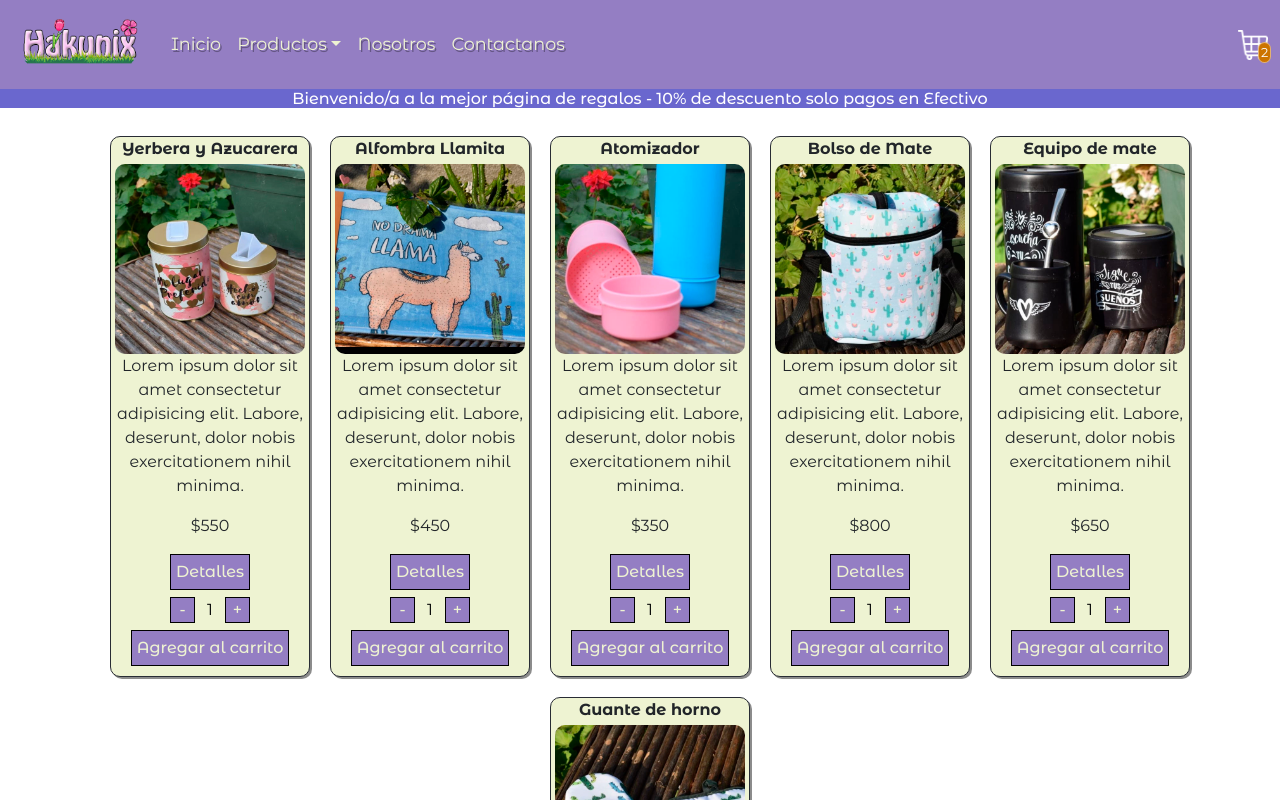
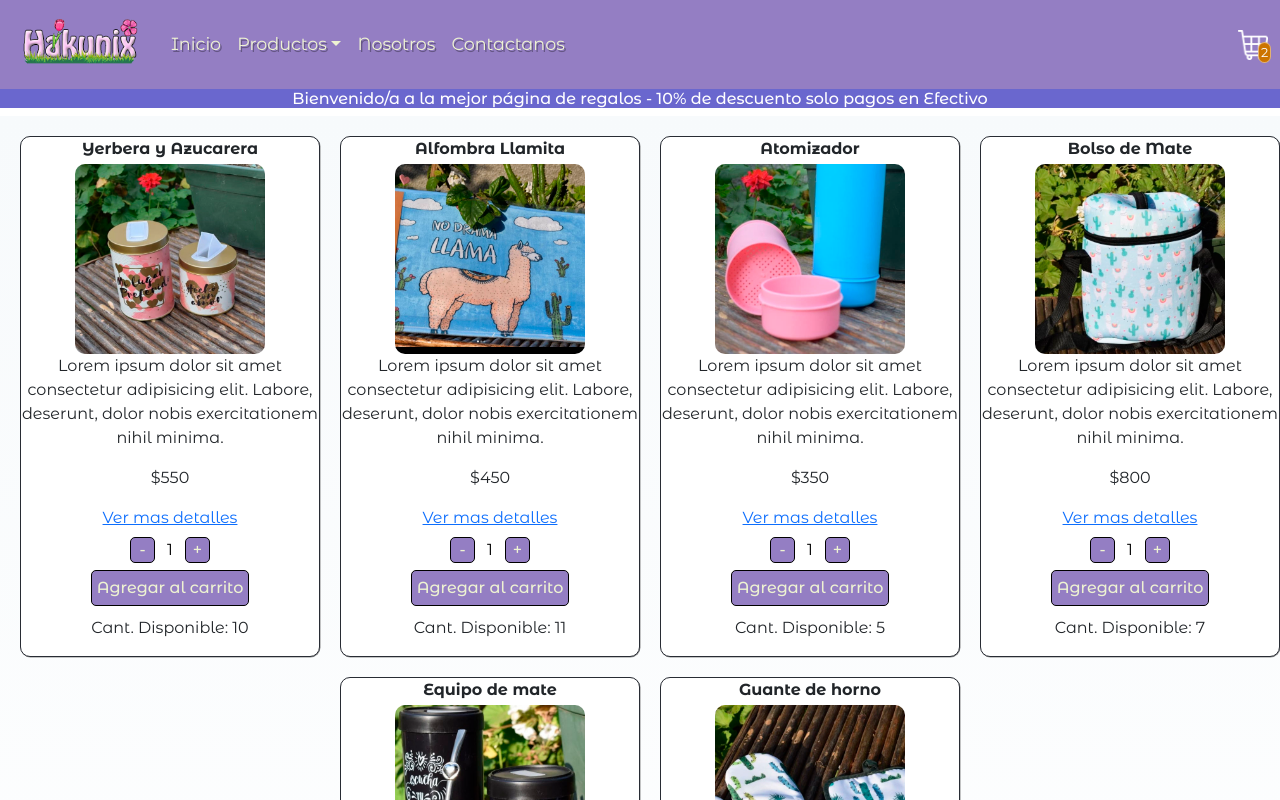
Before and after one commit to EzequielSaraniti/E-Commerce-React, a React (Create React App) app: page / in a window 1280 px wide. Shown: the top 800 px of the page. Built offline with nearby package versions, Linux system fonts and the light colour scheme.

Commit message:
Primera entrega del proyecto final

```diff
--- a/package.json
+++ b/package.json
@@ -12,7 +12,8 @@
     "react": "^18.1.0",
     "react-bootstrap": "^2.4.0",
     "react-dom": "^18.1.0",
-    "react-scripts": "^2.1.3",
+    "react-router-dom": "^6.3.0",
+    "react-scripts": "^5.0.1",
     "web-vitals": "^2.1.4"
   },
   "scripts": {
--- /dev/null
+++ b/public/productos.json
@@ -0,0 +1,56 @@
+[
+    {
+        "id": 1,
+        "title": "Yerbera y Azucarera",
+        "description": "Lorem ipsum dolor sit amet consectetur adipisicing elit. Labore, deserunt, dolor nobis exercitationem nihil minima. ",
+        "price": 550,
+        "pictureUrl": "yerbera.jpg",
+        "category": "accesorios",
+        "stock": 10
+    },
+    {
+        "id": 2,
+        "title": "Alfombra Llamita",
+        "description": "Lorem ipsum dolor sit amet consectetur adipisicing elit. Labore, deserunt, dolor nobis exercitationem nihil minima. ",
+        "price": 450,
+        "pictureUrl": "alfombra.jpg",
+        "category": "pijamas",
+        "stock": 11
+    },
+    {
+        "id": 3,
+        "title": "Atomizador",
+        "description": "Lorem ipsum dolor sit amet consectetur adipisicing elit. Labore, deserunt, dolor nobis exercitationem nihil minima. ",
+        "price": 350,
+        "pictureUrl": "atomizador.jpg",
+        "category": "papeleria",
+        "stock": 5
+    },
+    {
+        "id": 4,
+        "title": "Bolso de Mate",
+        "description": "Lorem ipsum dolor sit amet consectetur adipisicing elit. Labore, deserunt, dolor nobis exercitationem nihil minima. ",
+        "price": 800,
+        "pictureUrl": "bolsodemate.jpg",
+        "category": "regalos",
+        "stock": 7
+    },
+    {
+        "id": 5,
+        "title": "Equipo de mate",
+        "description": "Lorem ipsum dolor sit amet consectetur adipisicing elit. Labore, deserunt, dolor nobis exercitationem nihil minima. ",
+        "price": 650,
+        "pictureUrl": "equipodemate.jpg",
+        "category": "accesorios",
+        "stock": 55
+    },
+    {
+        "id": 6,
+        "title": "Guante de horno",
+        "description": "Lorem ipsum dolor sit amet consectetur adipisicing elit. Labore, deserunt, dolor nobis exercitationem nihil minima. ",
+        "price": 275,
+        "pictureUrl": "guantehorno.jpg",
+        "category": "accesorios",
+        "stock": 66
+    }
+]
--- a/src/App.css
+++ b/src/App.css
@@ -49,12 +49,12 @@
   flex-direction: column;
   align-items: center;
   justify-items: center;
-  max-width: 200px;
+  max-width: 300px;
   max-height: 700px;
-  background-color: #EEF3D2;
+  background-color: white;
   border: #282c34 1px solid;
   border-radius: 10px;
-  box-shadow: 2px 2px rgba(0, 0, 0, 0.452);
+  box-shadow: 0.5px 0.5px rgba(0, 0, 0, 0.452);
   margin-left: 20px;
   margin-top: 20px;
 }
@@ -72,7 +72,7 @@
   width: 30px;
   text-align: center;
   border: none;
-  background-color: #EEF3D2;
+  background-color: white;
 }
 
 .btnCard{
@@ -81,6 +81,7 @@
   border: black 0.1px solid;
   color: #EEF3D2;
   font-weight: 500;
+  border-radius: 5px;
 }
 
 .styleNav{
@@ -110,6 +111,7 @@
   padding: 5px;
   color: #EEF3D2;
   font-weight: 500;
+  border-radius: 5px;
 }
 
 .imgProducto{
@@ -136,3 +138,119 @@
 .styleTitle{
   text-align: center;
 }
+
+.from-gray-100 {
+  --gradient-from-color: #f7fafc;
+  --gradient-color-stops: var(--gradient-from-color),var(--gradient-to-color,rgba(247,250,252,0));
+}
+.bg-gradient-to-b {
+  background-image: linear-gradient(to bottom,var(--gradient-color-stops));
+}
+
+.cardDetalles{
+  width: 95%;
+  height: 90vh;
+  border: 0.2px rgba(0, 0, 0, 0.171) solid;
+  border-radius: 50px;
+  margin: 2.5%;
+  display: grid;
+  align-items: center;
+  grid-template-columns: 1fr 1fr 1fr 1fr;
+  grid-template-rows: 1fr 1fr 1fr 1fr;
+  grid-template-areas:
+                      "titleDetails titleDetails titleDetails titleDetails"
+                      "imgProductoDetail imgProductoDetail imgProductoDetail imgProductoDetail"
+                      "textDetails textDetails textDetails textDetails"
+                      "precioDetails precioDetails precioDetails precioDetails"
+}
+
+.imgProductoDetail{
+  grid-area: imgProductoDetail;
+  display: flex;
+  align-items: center;
+  justify-content: center;
+}
+
+.titleDetails{
+  grid-area: titleDetails;
+  text-align: center;
+}
+
+.textDetails{
+  grid-area: textDetails;
+  text-align: center;
+}
+
+.precioDetails{
+  grid-area: precioDetails;
+  display: flex;
+  align-items: center;
+  justify-content: center;
+  flex-direction: column;
+}
+
+
+@media (min-width: 576px) {
+
+  .cardDetalles{
+    width: 95%;
+    height: 90vh;
+    border: 0.2px rgba(0, 0, 0, 0.171) solid;
+    border-radius: 50px;
+    margin: 2.5%;
+    display: grid;
+    align-items: center;
+    grid-template-columns: 1fr 1fr 1fr 1fr;
+    grid-template-rows: 1fr 1fr 1fr 1fr;
+    grid-template-areas:
+                        "titleDetails titleDetails titleDetails titleDetails"
+                        "imgProductoDetail imgProductoDetail imgProductoDetail imgProductoDetail"
+                        "textDetails textDetails textDetails textDetails"
+                        "precioDetails precioDetails precioDetails precioDetails"
+  }
+
+ }
+
+
+
+@media (min-width: 768px) {
+
+  .cardDetalles{
+    width: 95%;
+    height: 90vh;
+    border: 0.2px rgba(0, 0, 0, 0.171) solid;
+    border-radius: 50px;
+    margin: 2.5%;
+    display: grid;
+    align-items: center;
+    grid-template-columns: 1fr 1fr 1fr 1fr;
+    grid-template-rows: 1fr 1fr 1fr 1fr;
+    grid-template-areas:
+                        "imgProductoDetail imgProductoDetail titleDetails titleDetails"
+                        "imgProductoDetail imgProductoDetail textDetails textDetails"
+                        "imgProductoDetail imgProductoDetail textDetails textDetails"
+                        "imgProductoDetail imgProductoDetail precioDetails precioDetails"
+  }
+
+ }
+
+
+
+@media (min-width: 992px) {
+
+
+ }
+
+
+
+@media (min-width: 1200px) {
+
+
+ }
+
+
+
+@media (min-width: 1400px) {
+
+
+ }
--- a/src/App.js
+++ b/src/App.js
@@ -1,19 +1,36 @@
-import logo from './logo.svg';
 import NavBar from "./components/NavBar.jsx"
-import React, { Component }  from 'react';
+import React, { Component } from 'react';
 import "../node_modules/bootstrap/dist/css/bootstrap.css"
 import ItemListContainer from "./components/ItemListContainer.jsx"
+import ItemDetailContainer from "./components/ItemDetailContainer.jsx"
 import './App.css';
+import { BrowserRouter, Routes, Route, Link } from 'react-router-dom';
+import ItemList from './components/ItemList.jsx';
 
 
 
 function App() {
 
   return (
-  <div>
-  <NavBar/>
-  <ItemListContainer cars={"Bienvenido/a a la mejor página de regalos - 10% de descuento solo pagos en Efectivo"} />
-  </div>
+    <div>
+      <BrowserRouter>
+        <NavBar />
+        <Routes>
+        <Route path="/" element={<ItemListContainer />} />
+
+        <Route path="/item/:itemId" element={<ItemDetailContainer />} />
+
+        <Route path="/category/accesorios" element={<ItemListContainer category={"accesorios"} />} />
+
+        <Route path="/category/pijamas" element={<ItemListContainer category={"pijamas"} />} />
+
+        <Route path="/category/papeleria" element={<ItemListContainer category={"papeleria"} />} />
+
+        <Route path="/category/regalos" element={<ItemListContainer category={"regalos"} />} />
+
+        </Routes>
+      </BrowserRouter>
+    </div>
 
   );
 }
--- a/src/components/ItemCount.jsx
+++ b/src/components/ItemCount.jsx
@@ -1,4 +1,5 @@
 import React, { useState, useEffect } from 'react'
+import {Link} from 'react-router-dom';
 
 export default function ItemCount({ stock, initial, onAdd }) {
 
@@ -27,6 +28,7 @@ export default function ItemCount({ stock, initial, onAdd }) {
             {/* Boton agregar al carrito */}
             <button type='button' className='btnAddCar' onClick={addToCart}>Agregar al carrito</button>
 
+
         </div>
     )
 
--- /dev/null
+++ b/src/components/ItemDetailContainer.jsx
@@ -0,0 +1,43 @@
+import React from 'react'
+import { ItemDetail } from './ItemDetail';
+import { useEffect, useState } from 'react';
+import { useParams } from 'react-router-dom';
+import Items from './Items.jsx';
+
+export default function ItemDetailContainer() {
+
+    const [itemDet, itemDetailId] = useState()
+    const {itemId } = useParams()
+
+
+    useEffect(() => {
+
+        fetch('../../productos.json'
+            , {
+                headers: {
+                    'Content-Type': 'application/json',
+                    'Accept': 'application/json'
+                }
+            }
+        )
+            .then((response) => response.json())
+            .then((data) => {itemDetailId(data.filter(prod => prod.id == itemId))})
+            .catch((e) => {
+                console.log("salio mal")
+            })
+            .finally(() => {
+                console.log("fin")
+            })
+    }, [itemId])
+
+
+    return (
+        <div>
+
+            {itemDet && (itemDet.map((item) =>
+                <ItemDetail id={item.id} title={item.title} description={item.description} price={item.price} pictureUrl={item.pictureUrl} stock={item.stock} />
+            ))}
+
+        </div>
+    )
+}
--- a/src/components/ItemList.jsx
+++ b/src/components/ItemList.jsx
@@ -1,8 +1,9 @@
 import React, { useState, useEffect } from 'react'
 import Items from "./Items.jsx"
+import {Route, useParams} from 'react-router-dom';
 
 
-export default function ItemList() {
+export default function ItemList({category}) {
 
     //estados
     const [loading, setLoading] = useState(true);
@@ -11,41 +12,61 @@ export default function ItemList() {
 
     useEffect(() => {
 
-        const cardProduct = new Promise((res, rej) => {
+        fetch('productos.json'
+            , {
+                headers: {
+                    'Content-Type': 'application/json',
+                    'Accept': 'application/json'
+                }
+            }
+        )
+            .then((response) => response.json())
+            .then((data) => {
+
                 setTimeout(() => {
-                res([{ id: 1, title: "Yerbera y Azucarera", description: "Lorem ipsum dolor sit amet consectetur adipisicing elit. Labore, deserunt, dolor nobis exercitationem nihil minima. ", price: 550, pictureUrl:"yerbera.jpg"},
 
-                { id: 2, title: "Alfombra Llamita", description: "Lorem ipsum dolor sit amet consectetur adipisicing elit. Labore, deserunt, dolor nobis exercitationem nihil minima. ", price: 450, pictureUrl:"alfombra.jpg"},
+                    setLoading(false)
+                    setResultado(data);
 
-                { id: 3, title: "Atomizador", description: "Lorem ipsum dolor sit amet consectetur adipisicing elit. Labore, deserunt, dolor nobis exercitationem nihil minima. ", price: 350, pictureUrl:"atomizador.jpg"},
+                }, 1000);
+            })
+            .catch((e) => {
 
-                { id: 4, title: "Bolso de Mate", description: "Lorem ipsum dolor sit amet consectetur adipisicing elit. Labore, deserunt, dolor nobis exercitationem nihil minima. ", price: 800, pictureUrl:"bolsodemate.jpg"},
+            //este fetch es para arreglar un problema de rutas, cuando usemos FireBase Vuelta todo este contenido.
+                fetch('../productos.json'
+            , {
+                headers: {
+                    'Content-Type': 'application/json',
+                    'Accept': 'application/json'
+                }
+            }
+        )
+            .then((response) => response.json())
+            .then((data) => {
 
-                { id: 5, title: "Equipo de mate", description: "Lorem ipsum dolor sit amet consectetur adipisicing elit. Labore, deserunt, dolor nobis exercitationem nihil minima. ", price: 650, pictureUrl:"equipodemate.jpg"},
+                setTimeout(() => {
 
-                { id: 6, title: "Guante de horno", description: "Lorem ipsum dolor sit amet consectetur adipisicing elit. Labore, deserunt, dolor nobis exercitationem nihil minima. ", price: 275, pictureUrl:"guantehorno.jpg"}]);
+                    setLoading(false)
+                    setResultado(data);
 
-                // rej("No pudimos cargar los productos!!!!")
-            }, 2000);
-        },[]);
+                },0);
+            })
+             //BORRAR Hasta acá.
+            })
+            .finally(() => {
+                console.log("fin")
+            })
+    }, [])
 
 
-        //Si funciona usamos .then
-        cardProduct
-            .then((result) => {
-                // setLoading(false);
-                setResultado(result);
-            })
-            //Si tira error usamos .catch
-            .catch((error) => {
-                // setLoading(false);
-                setError(true);
-            })
-            //Una ves terminado ponemos en False el Loading
-            .finally(() => {
-                setLoading(false);
-            });
-    }, []);
+    let filterResult = []
+    //Filtramos por category
+    if (category != undefined){
+        filterResult = resultado.filter(num => num.category === category)
+    } else {
+        filterResult = resultado
+    }
+
 
     return (
         <>
@@ -53,9 +74,11 @@ export default function ItemList() {
             <div>{loading && "Cargando productos..."}</div>
             <div>{error && "Tienes un error..."}</div>
 
+
+
             <div className='itemsListStyle'>
-        {resultado && (resultado.map((item) =>
-        <Items id={item.id} title={item.title} description={item.description} price={item.price} pictureUrl={item.pictureUrl} />
+                {filterResult && (filterResult.map((item) =>
+                    <Items id={item.id} title={item.title} description={item.description} price={item.price} pictureUrl={item.pictureUrl} stock={item.stock} />
                 ))}
             </div>
 
--- a/src/components/ItemListContainer.jsx
+++ b/src/components/ItemListContainer.jsx
@@ -1,12 +1,14 @@
 import React from 'react'
 import ItemList from "./ItemList.jsx"
 
-export default function ItemListContainer({cars}) {
+export default function ItemListContainer({ category }) {
     return (
         <div>
 
-        <h6 className='titleInicio'>{cars}</h6>
-        <ItemList/>
+            <h6 className='titleInicio'>Bienvenido/a a la mejor página de regalos - 10% de descuento solo pagos en Efectivo</h6>
+            <div className='from-gray-100 bg-gradient-to-b'>
+                <ItemList category={category} />
+            </div>
 
         </div>
     )
--- a/src/components/Items.jsx
+++ b/src/components/Items.jsx
@@ -1,9 +1,10 @@
 import React from 'react'
 import ItemCount from "./ItemCount.jsx"
+import {Link, useParams} from 'react-router-dom';
 
 const imgProductos = require.context("../img", true)
 
-export default function Items({ id, title, description, price, pictureUrl }) {
+export default function Items({ id, title, description, price, pictureUrl, stock }) {
 
     return (
         //Card
@@ -12,7 +13,7 @@ export default function Items({ id, title, description, price, pictureUrl }) {
             <b className='styleTitle'>{title}</b>
 
             {/* Imagen del producto */}
-            <img className='imgProducto' src={imgProductos("./" + pictureUrl)} alt={"Producto1"} width="190px" />
+            <img className='imgProducto' src={imgProductos(`./${pictureUrl}`)} alt={"Producto1"} width="190px" />
 
             {/* Breve desc del producto */}
             <p className='descItem'>{description}</p>
@@ -21,10 +22,14 @@ export default function Items({ id, title, description, price, pictureUrl }) {
             <p>${price}</p>
 
             {/* Boton mas detalles */}
-            <button type='button' className='btnAddCar'>Detalles</button>
+            {/* <button type='button' className='btnAddCar'>Detalles</button> */}
+            <Link to={`/item/${id}`}>Ver mas detalles</Link>
 
             {/* Contador y agregar al carrito */}
-            <ItemCount stock={5} initial={1} />
+            <ItemCount stock={stock} initial={1} />
+
+            {/* Stock restante */}
+            <p>Cant. Disponible: {stock}</p>
 
         </div>
 
```
Also changed, not shown: src/components/ItemDetail.jsx (added, +25 -0 lines), src/components/NavBar.jsx (+23 -47 lines), 1 other file (tests, documents, lock files or other folders). Lines whose indentation alone changed are shown as unchanged.
